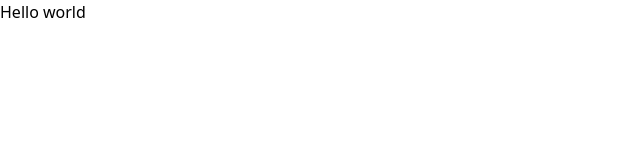
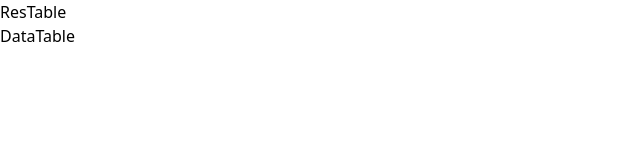
Before and after one commit to olivaalbert1/resTable, a React (Vite) app: page / in a window 1280 px wide. Shown: the top 160 px of the page, without its empty margins (0-640 px from the left). Built offline with nearby package versions, Linux system fonts and the light colour scheme.

Commit message:
creación de los componentes de la tabla y del header

```diff
--- a/src/App.tsx
+++ b/src/App.tsx
@@ -1,13 +1,13 @@
-// import { useState } from 'react'
+import Layout from "./layout"
+import DataTable from "./view/DataTable"
 import './assets/css/app.css'
 
 function App() {
-  // const [count, setCount] = useState(0)
 
   return (
-    <div className="App">
-      <div>Hello world</div>
-    </div>
+    <Layout>
+      <DataTable />
+    </Layout>
   )
 }
 
--- a/src/layout/index.jsx
+++ b/src/layout/index.jsx
@@ -0,0 +1,20 @@
+import React from "react";
+
+const Layout = (props) => {
+    return (
+        <div>
+            <header className="bg-gray-900">
+                <div className="mx-auto py-6 px-4 ">
+                    <h1 className="text-white font-bold text-3xl">ResTable </h1>
+                </div>
+            </header>
+            <main>
+                <div className="mx-auto py-6" >
+                    {props.children}
+                </div>
+            </main>
+        </div>
+    );
+}
+
+export default Layout;
--- /dev/null
+++ b/src/view/DataTable.jsx
@@ -0,0 +1,8 @@
+import React from "react";
+import { flexRender, getCoreRowModel, useReactTable, getPaginationRowModel } from "@tanstack/react-table";
+
+const DataTable = () => {
+    return <div>DataTable</div>;
+}
+
+export default DataTable;
```
